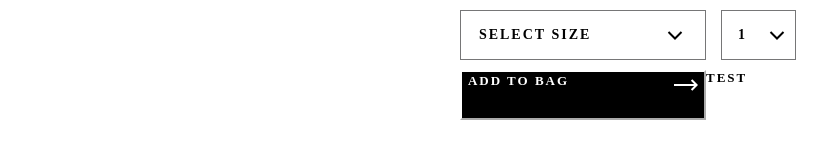
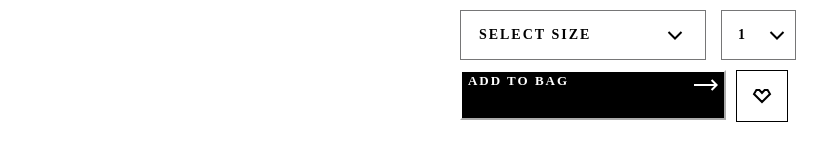
Before and after one commit to hrla29-housestark/Carousel, a React app: page / in a window 1280 px wide. Shown: the part 346-504 px from the top of the page, without its empty margins (16-843 px from the left). Built offline with nearby package versions, Linux system fonts and the light colour scheme; the HTML template or start-up script is replaced by a standard one; a web font is replaced by a local one.

Commit message:
Added heart functionality on click

```diff
--- a/client/src/assets/css/styles.css
+++ b/client/src/assets/css/styles.css
@@ -635,7 +635,7 @@ li {
 .btnWidth {
   display: flex;
   justify-content: space-between;
-  width: 75%;
+  width: 90%;
 }
 
 .btnDesign {
@@ -661,7 +661,7 @@ li {
     background 0.1s cubic-bezier(0.3, 0, 0.45, 1); */
 }
 
-/* .btnPrimary:before {
+.btnPrimary::before {
   content: '';
   display: block;
   position: absolute;
@@ -674,17 +674,65 @@ li {
   width: 100%;
 }
 .btnPrimary1::after {
-  content: '';
+  /* content: ''; */
   display: block;
   position: absolute;
   transition: 0.1s cubic-bezier(0.3, 0, 0.45, 1);
-  border-right: 1px solid #000;
+  border-right: px solid #000;
   border-top: 1px solid #000;
   height: 100%;
   right: -3px;
   top: 3px;
   width: 3px;
+}
+
+.addBagTransition {
+  transform: translateY(80px);
+}
+
+.addBagTransition2 {
+  position: fixed;
+  bottom: 0;
+  z-index: 56;
+  left: 0;
+  right: 0;
+  transition: transform 0.4s;
+  will-change: transition;
+}
+/* @media (min-width: 480px) {
+  .addBagTransition {
+    display: none;
+  }
 } */
+
+.bagWrap {
+  background: #fff;
+  padding: 10px 15px;
+}
+
+.floatBag {
+  transform: translate(-3px, -3px);
+}
+
+.floatBag2 {
+  justify-content: space-between;
+  width: 100%;
+  align-items: center;
+  cursor: pointer;
+  display: inline-flex;
+  line-height: 50px;
+  min-height: 50px;
+  padding: 0 21px;
+  position: relative;
+  text-decoration: none;
+}
+
+.floatBagColor {
+  background-color: #000;
+  border-color: #fff;
+  height: 50px;
+  color: #fff;
+}
 
 /* Add To Bag: Arrow Icon*/
 .arrowWhite {
@@ -699,7 +747,7 @@ li {
 }
 
 /*  Heart Icon Button */
-/* .heartIcon {
+.heartIcon {
   align-items: center;
   background-color: #fff;
   border: 1.01565px solid #000;
@@ -717,7 +765,27 @@ li {
 .heartSet {
   margin-left: 10px;
   flex: none;
-} */
+}
+
+.heartFeature {
+  position: relative;
+  transition: transform 0.1s cubic-bezier(0.3, 0, 0.45, 1),
+    color 0.1s cubic-bezier(0.3, 0, 0.45, 1),
+    border 0.1s cubic-bezier(0.3, 0, 0.45, 1),
+    background 0.1s cubic-bezier(0.3, 0, 0.45, 1);
+  white-space: nowrap;
+}
+
+.toggleHeart {
+  padding: 0;
+  display: flex;
+  align-items: center;
+  justify-content: center;
+  flex: 1;
+  height: 100%;
+  cursor: pointer;
+}
+
 @font-face {
   font-family: 'adihausDINRegular';
   src: url('../Fonts/AdihausDIN-Regular.woff2') format('truetype');
--- a/client/src/components/AddToBag.jsx
+++ b/client/src/components/AddToBag.jsx
@@ -8,13 +8,7 @@ const AddToBag = props => (
     )}
   >
     <button
-      className={[
-        styles.btnText,
-        styles.btnWidth,
-        styles.btnDesign,
-        styles.btnPrimary,
-        styles.btnPrimary1
-      ].join(' ')}
+      className={[styles.btnText, styles.btnWidth, styles.btnDesign].join(' ')}
     >
       Add To Bag{' '}
       <svg
@@ -35,7 +29,39 @@ const AddToBag = props => (
     <div
       className={[styles.btnText, styles.heartIcon, styles.heartSet].join(' ')}
     >
-      Test
+      <div className={styles.toggleHeart} onClick={props.changeHeart}>
+        <svg
+          viewBox="0 0 20 24"
+          width="50%"
+          height="50%"
+          className={styles.arrowWhite}
+        >
+          <path
+            fill={props.heart ? 'black' : 'none'}
+            stroke="currentColor"
+            strokeMiterlimit="10"
+            strokeWidth="2"
+            d="M7.38 6H4.42L2 10l8 8 8-8-2.41-4h-2.98L10 9 7.38 6z"
+          />
+        </svg>
+      </div>
+    </div>
+    <div
+      className={[styles.addBagTransition, styles.addBagTransition2].join(' ')}
+    >
+      <div className={styles.bagWrap}>
+        <button
+          className={[
+            styles.btnText,
+            styles.floatBag,
+            styles.floatBag2,
+            styles.floatBagColor
+          ].join(' ')}
+        >
+          {' '}
+          Add To Bag{' '}
+        </button>
+      </div>
     </div>
   </div>
 );
--- a/client/src/components/checkout.jsx
+++ b/client/src/components/checkout.jsx
@@ -15,7 +15,8 @@ class Checkout extends React.Component {
       updateArrow: false,
       size: 'Select Size',
       sizeClicked: false,
-      sizeArrowUpdate: false
+      sizeArrowUpdate: false,
+      heart: false
     };
     this.quantityDropdown = this.quantityDropdown.bind(this);
     this.closeDropdown = this.closeDropdown.bind(this);
@@ -27,6 +28,7 @@ class Checkout extends React.Component {
     this.sizeUpdateArrow = this.sizeUpdateArrow.bind(this);
     this.sizeDropdown = this.sizeDropdown.bind(this);
     this.closeSizeDropdown = this.closeSizeDropdown.bind(this);
+    this.changeHeart = this.changeHeart.bind(this);
   }
 
   // componentDidMount() {
@@ -107,6 +109,13 @@ class Checkout extends React.Component {
       sizeArrowUpdate: false
     });
   }
+
+  changeHeart() {
+    this.setState({
+      heart: !this.state.heart
+    });
+  }
+
   render() {
     return (
       <div>
@@ -185,7 +194,7 @@ class Checkout extends React.Component {
           />
         </div>
 
-        <AddToBag />
+        <AddToBag heart={this.state.heart} changeHeart={this.changeHeart} />
       </div>
     );
   }
```
Also changed, not shown: 1 other file (tests, documents, lock files or other folders).
